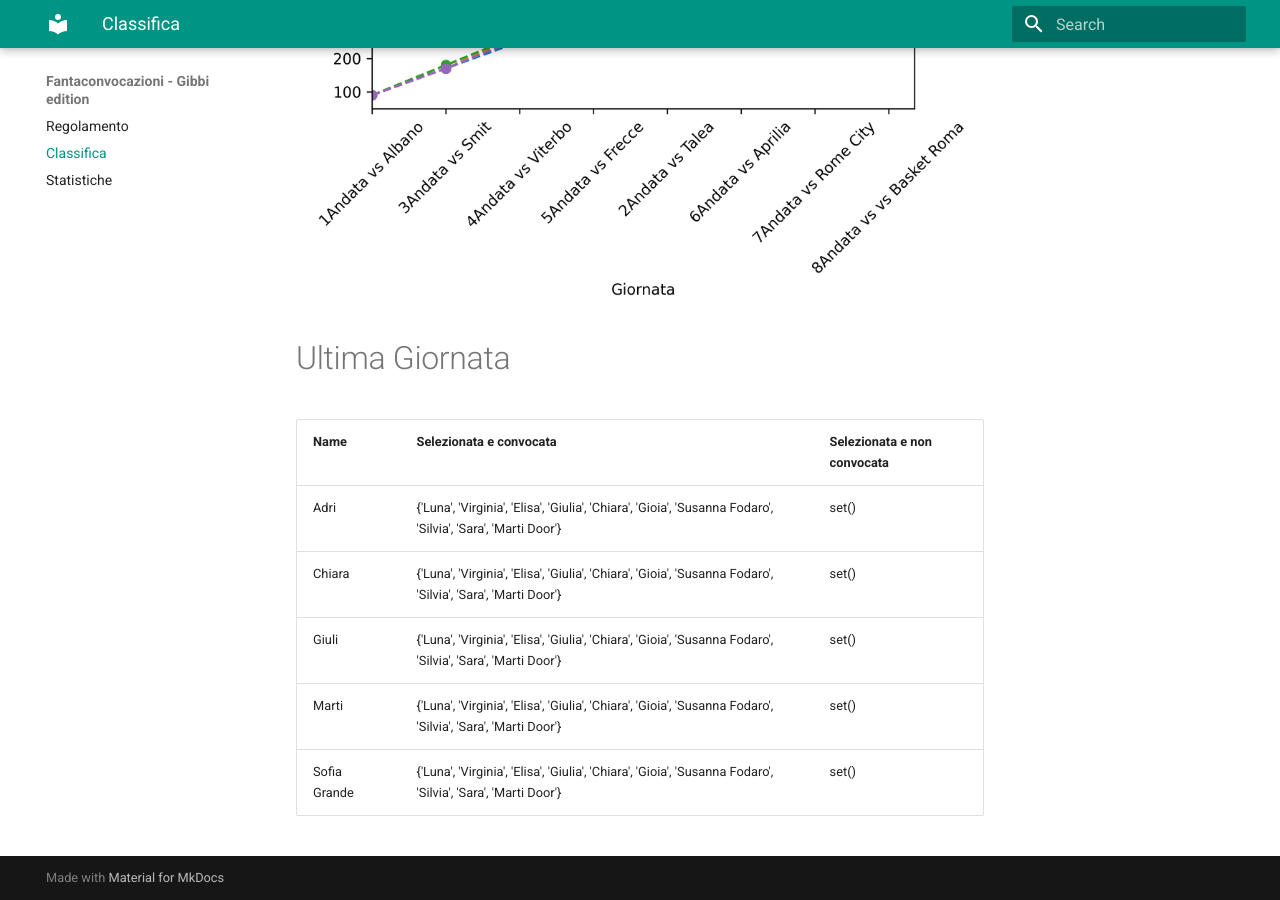
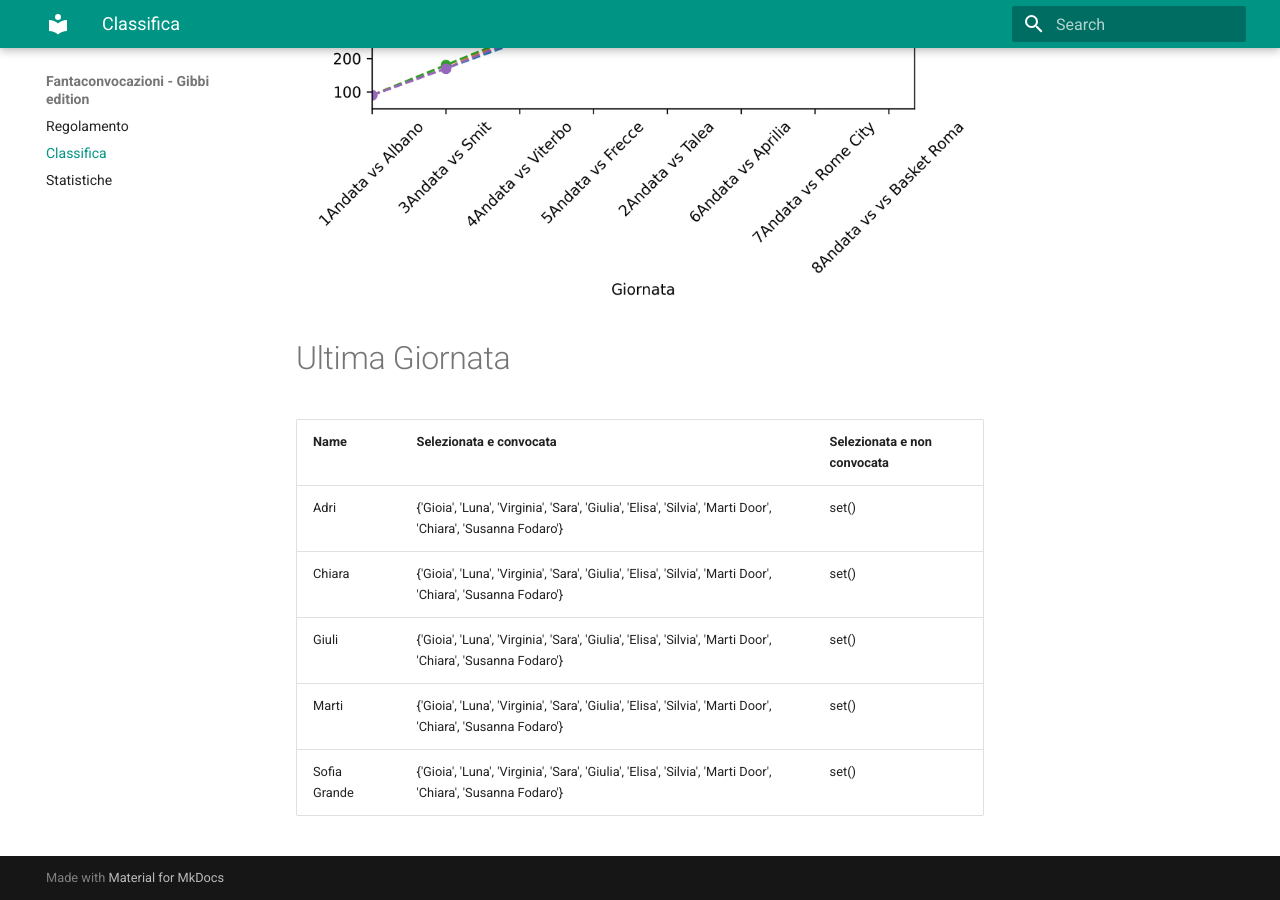
Before and after one commit to martinig94/fantagibbi, an MkDocs documentation site: the page built from docs/Classifica.md, in a window 1280 px wide and 900 px high, scrolled down 810 px. Built offline with MkDocs 1.6.1 and Material for MkDocs 9.7.7, drawn with Linux system fonts in a browser that asks for light colours.

Commit message:
Auto-update from main.py

```diff
--- a/docs/Classifica.md
+++ b/docs/Classifica.md
@@ -18,9 +18,9 @@
 <!-- START_TABLE CORRECT -->
 | Name         | Selezionata e convocata                                                                                      | Selezionata e non convocata   |
 |:-------------|:-------------------------------------------------------------------------------------------------------------|:------------------------------|
-| Adri         | {'Luna', 'Virginia', 'Elisa', 'Giulia', 'Chiara', 'Gioia', 'Susanna Fodaro', 'Silvia', 'Sara', 'Marti Door'} | set()                         |
-| Chiara       | {'Luna', 'Virginia', 'Elisa', 'Giulia', 'Chiara', 'Gioia', 'Susanna Fodaro', 'Silvia', 'Sara', 'Marti Door'} | set()                         |
-| Giuli        | {'Luna', 'Virginia', 'Elisa', 'Giulia', 'Chiara', 'Gioia', 'Susanna Fodaro', 'Silvia', 'Sara', 'Marti Door'} | set()                         |
-| Marti        | {'Luna', 'Virginia', 'Elisa', 'Giulia', 'Chiara', 'Gioia', 'Susanna Fodaro', 'Silvia', 'Sara', 'Marti Door'} | set()                         |
-| Sofia Grande | {'Luna', 'Virginia', 'Elisa', 'Giulia', 'Chiara', 'Gioia', 'Susanna Fodaro', 'Silvia', 'Sara', 'Marti Door'} | set()                         |
+| Adri         | {'Gioia', 'Luna', 'Virginia', 'Sara', 'Giulia', 'Elisa', 'Silvia', 'Marti Door', 'Chiara', 'Susanna Fodaro'} | set()                         |
+| Chiara       | {'Gioia', 'Luna', 'Virginia', 'Sara', 'Giulia', 'Elisa', 'Silvia', 'Marti Door', 'Chiara', 'Susanna Fodaro'} | set()                         |
+| Giuli        | {'Gioia', 'Luna', 'Virginia', 'Sara', 'Giulia', 'Elisa', 'Silvia', 'Marti Door', 'Chiara', 'Susanna Fodaro'} | set()                         |
+| Marti        | {'Gioia', 'Luna', 'Virginia', 'Sara', 'Giulia', 'Elisa', 'Silvia', 'Marti Door', 'Chiara', 'Susanna Fodaro'} | set()                         |
+| Sofia Grande | {'Gioia', 'Luna', 'Virginia', 'Sara', 'Giulia', 'Elisa', 'Silvia', 'Marti Door', 'Chiara', 'Susanna Fodaro'} | set()                         |
 <!-- END_TABLE CORRECT -->
```
